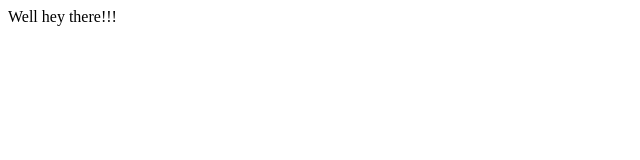
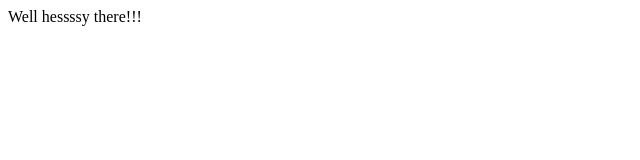
Before and after one commit to ooiuy2/test, a website: page src/index.html in a window 1280 px wide. Shown: the full height of the page, 0-640 px from the left. Drawn offline with Linux system fonts and the light colour scheme.

Commit message:
test
Signed-off-by: ooiuy2 <2281801458@qq.com>

```diff
--- a/src/index.html
+++ b/src/index.html
@@ -5,6 +5,6 @@
     <title></title>
   </head>
   <body>
-    Well hey there!!!
+    Well hessssy there!!!
   </body>
 </html>
```
